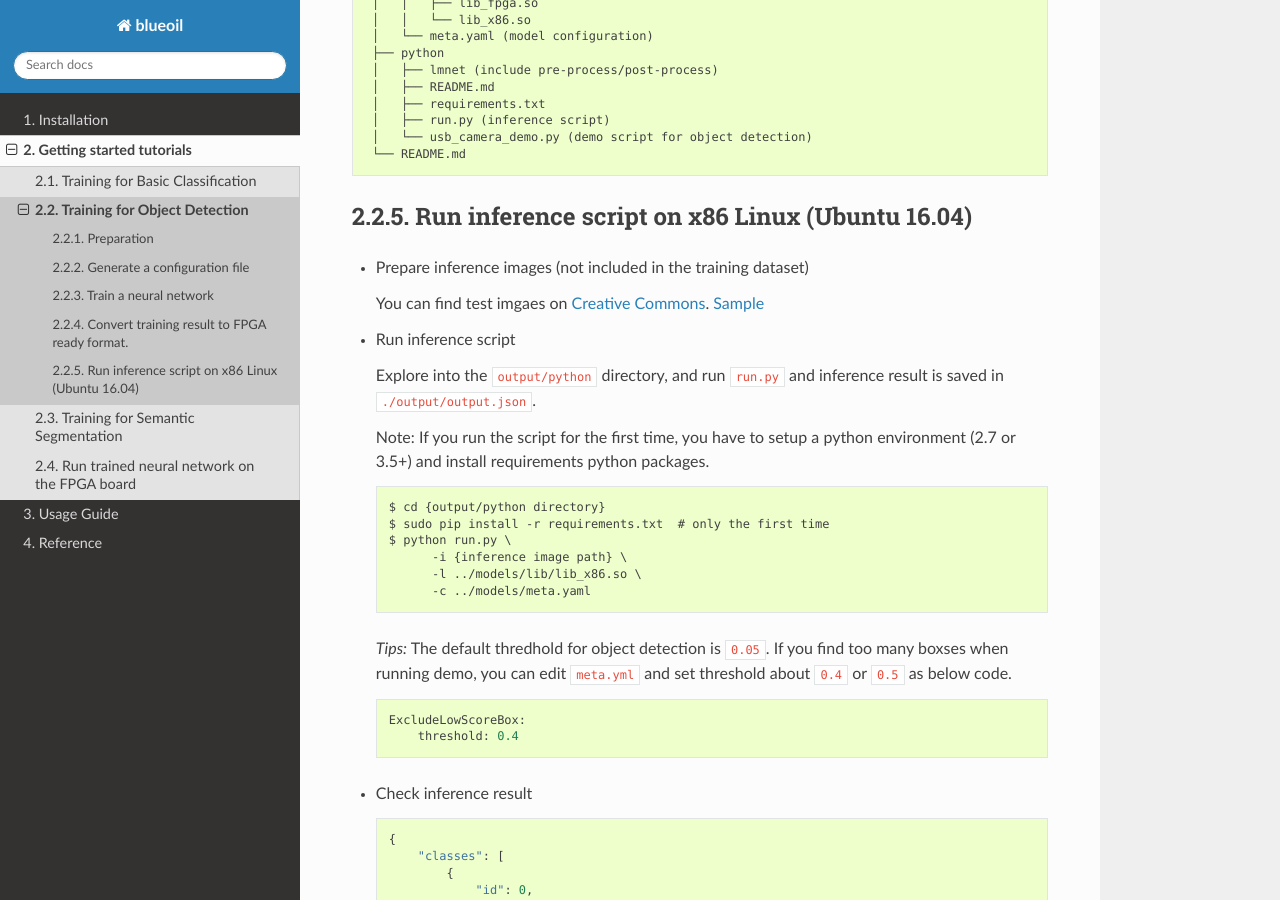
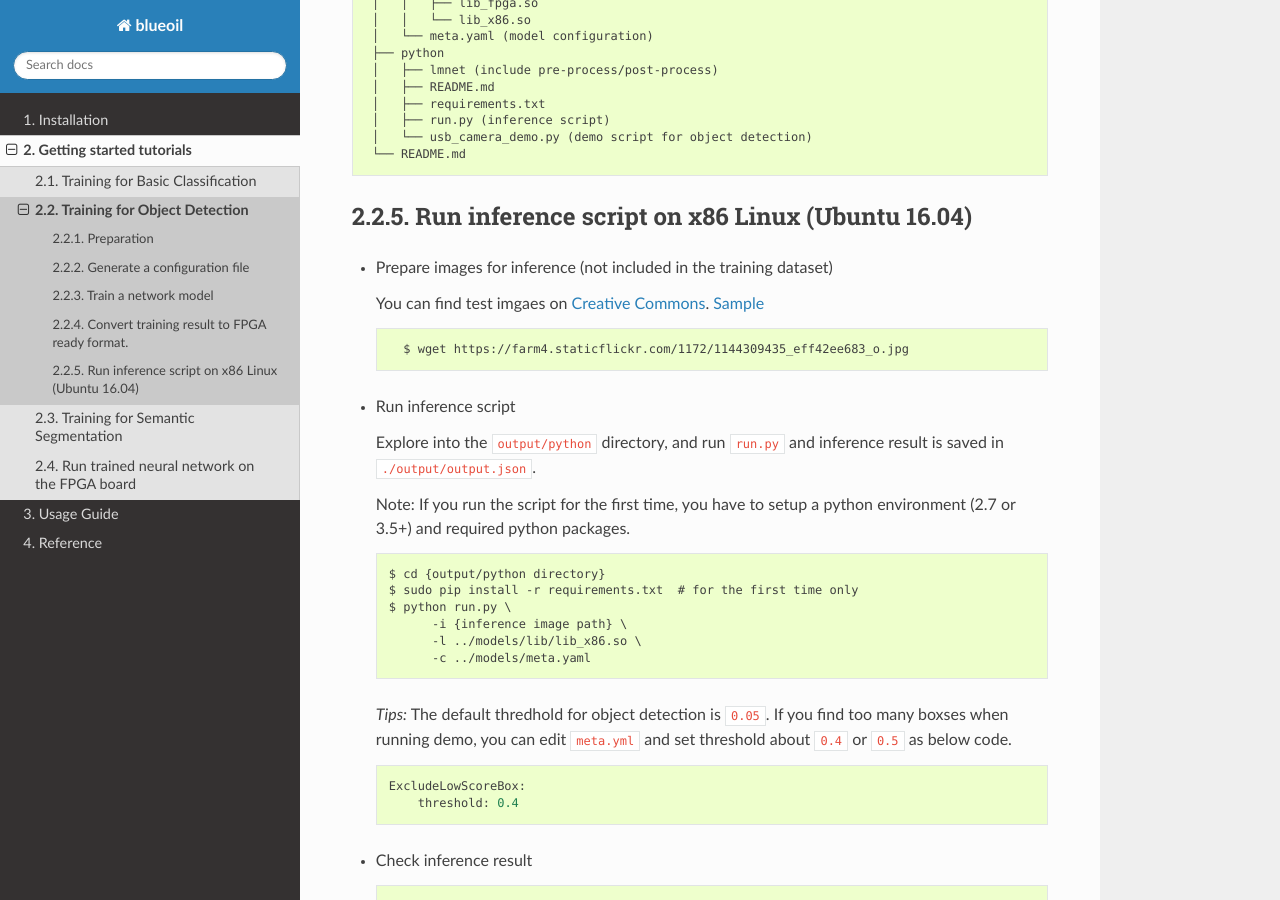
Before and after one commit to blue-oil/blueoil, a Sphinx documentation site: the page built from docs/tutorial/image_det.md, in a window 1280 px wide and 900 px high, scrolled down 2474 px. Built offline with Sphinx 7.4.7 and the Read the Docs theme 2.0.0, drawn with Linux system fonts in a browser that asks for light colours; formulas are drawn with MathJax 3; pages that are not in the unit, such as notebooks, are missing from menus; some of the changed text lies outside the part shown.

Commit message:
Fix for some comments

````diff
--- a/docs/tutorial/image_det.md
+++ b/docs/tutorial/image_det.md
@@ -49,7 +49,7 @@ choose learning rate setting(tune1 / tune2 / tune3 / fixed):  tune1 -> "2 times
 apply quantization at the first layer?  yes
 ```
 
-## Train a neural network
+## Train a network model
 
 Train your model by running `blueoil train` command with model configuration.
 
@@ -98,20 +98,22 @@ output
 
 ## Run inference script on x86 Linux (Ubuntu 16.04)
 
-- Prepare inference images (not included in the training dataset)
+- Prepare images for inference (not included in the training dataset)
 
 	You can find test imgaes on [Creative Commons](https://ccsearch.creativecommons.org/). [Sample](https://ccsearch.creativecommons.org/photos/ddfd33a6-140f-49a3-85b8-3bf58a877990)
+
+		$ wget https://farm4.staticflickr.com/1172/1144309435_eff42ee683_o.jpg
 
 - Run inference script
 
     Explore into the `output/python` directory, and
     run `run.py` and inference result is saved in `./output/output.json`.
 
-    Note: If you run the script for the first time, you have to setup a python environment (2.7 or 3.5+) and install requirements python packages.
+    Note: If you run the script for the first time, you have to setup a python environment (2.7 or 3.5+) and required python packages.
 
 	```
 	$ cd {output/python directory}
-	$ sudo pip install -r requirements.txt  # only the first time
+	$ sudo pip install -r requirements.txt  # for the first time only
 	$ python run.py \
 	      -i {inference image path} \
 	      -l ../models/lib/lib_x86.so \
````
Also changed, not shown: other parts of docs/tutorial/image_det.md (+3 -3 lines).
